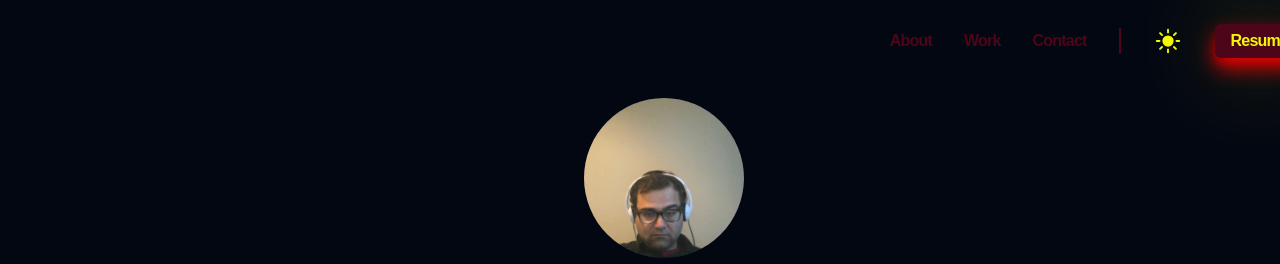
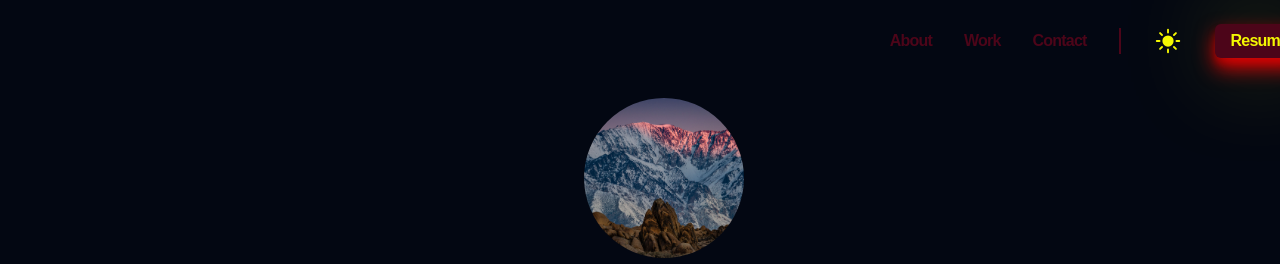
Before and after one commit to FocusDevelopmentCluster/Developer-Portfolio, a plain HTML site: page index.html in a window 1280 px wide. Shown: the top 264 px of the page. Drawn offline with Linux system fonts and the light colour scheme; a web font is replaced by a local one.

Commit message:
Update index.html

```diff
--- a/index.html
+++ b/index.html
@@ -46,7 +46,7 @@
    </header>
    <main>
     <section class="hero container">
-        <img class="hero__img" src="src/images/Snapshot_20160621.JPG" alt="Nick Seeley Developer">
+        <img class="hero__img" src="src/images/10calif-storms-snowpack-mqfj-videoSixteenByNine3000.jpg" alt="Nick Seeley Developer">
         <h1 class="hero_title">Front End Web Developer</h1>
 <h2 class="hero_subtitle"><strong>Hello!</strong> My name is Nicholis Seeley. I enjoy <a>Software Engineering and Technical Science</a>. I have a passion for artistic websites. &#128077; </h2>
 <p class="hero_description"> A self taught Developer focusing on state of the art web site design intergated with dynamic assesability.
```
